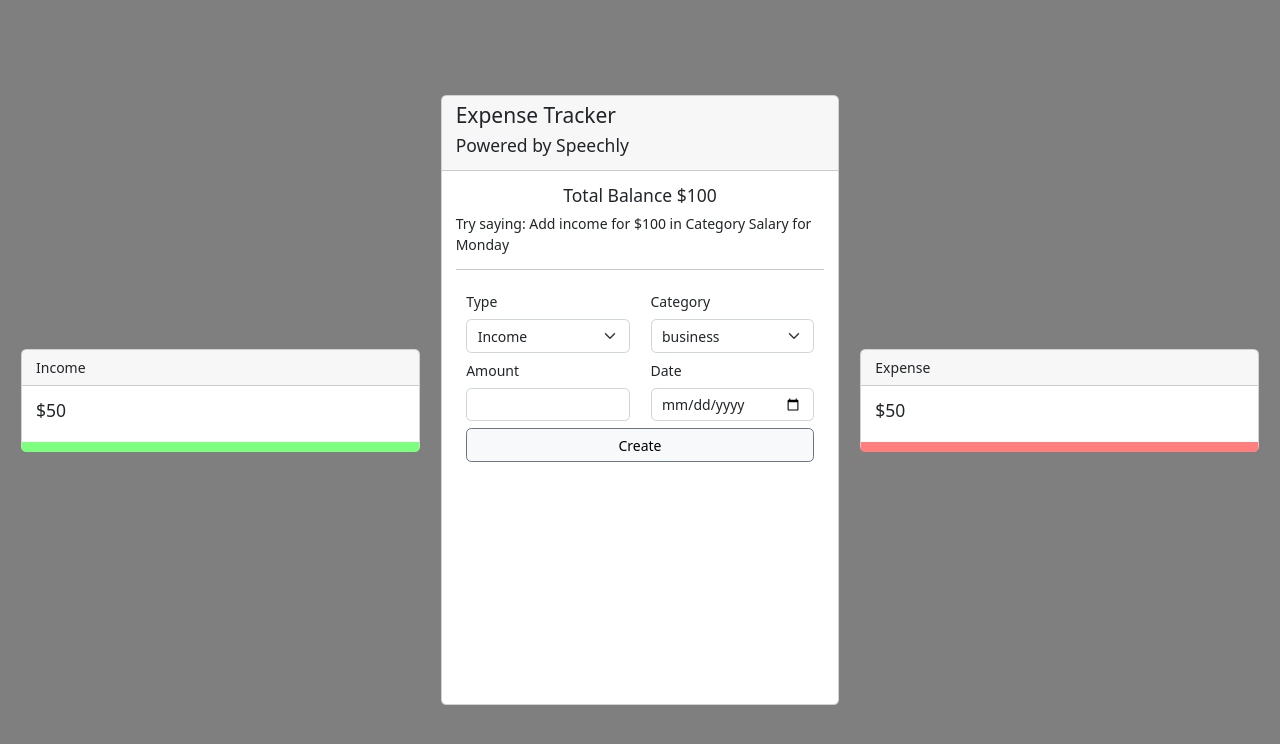
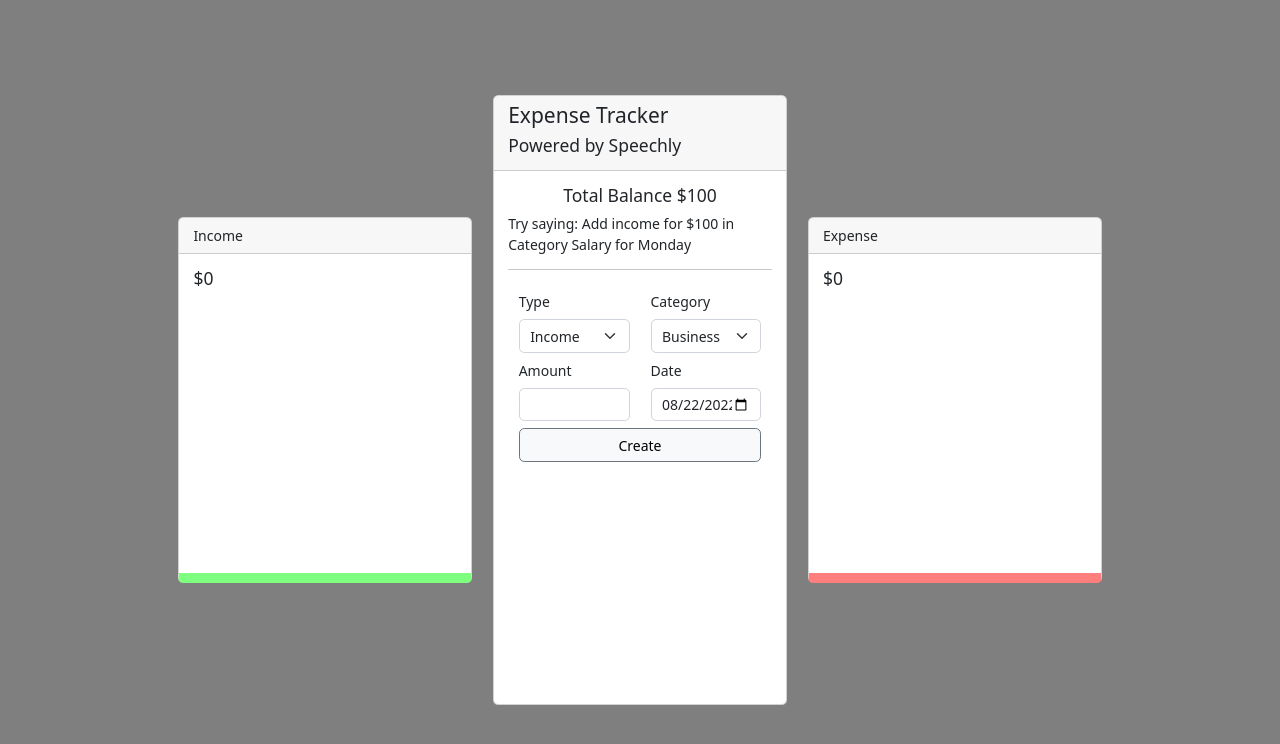
Before and after one commit to Michael-Lc/expense_tracker_project, a React (Create React App) app: page / in a window 1280 px wide. Shown: the top 744 px of the page. Built offline with nearby package versions, Linux system fonts and the light colour scheme.

Commit message:
Transactions hook and charts for details component

```diff
--- a/src/App.js
+++ b/src/App.js
@@ -7,13 +7,13 @@
   return (
     <Container fluid style={{ height: '100vh' }}>
       <Row className='m-0 h-100 justify-content-center align-items-center'>
-        <Col sm='4'>
+        <Col sm='4' xl='3'>
           <Details title='income' />
         </Col>
-        <Col sm='4'>
+        <Col sm='4' xl='3'>
           <Main />
         </Col>
-        <Col sm='4'>
+        <Col sm='4' xl='3'>
           <Details title='expense' />
         </Col>
       </Row>
--- a/src/components/Details/Details.jsx
+++ b/src/components/Details/Details.jsx
@@ -1,16 +1,21 @@
 import React from 'react'
 import { Card } from 'react-bootstrap'
 import { Doughnut } from 'react-chartjs-2'
+import { Chart as ChartJS } from 'chart.js/auto'
 
 import './styles.css'
 
+import useTransactions from '../../hooks/useTransactions'
+
 export default function Details({ title }) {
+  const { total, chartData } = useTransactions(title)
+
   return (
     <Card className={`${title}`}>
       <Card.Header className='text-capitalize'>{title}</Card.Header>
       <Card.Body>
-        <h5>$50</h5>
-        {/* <Doughnut data={[]} /> */}
+        <h5>${total}</h5>
+        <Doughnut data={chartData} />
       </Card.Body>
     </Card>
   )
--- a/src/components/Main/Form/Form.jsx
+++ b/src/components/Main/Form/Form.jsx
@@ -1,17 +1,20 @@
 import React, { useState } from 'react'
 import { Button, Col, Form, Row } from 'react-bootstrap'
 
+import { categories } from '../../../constants/categories'
 import { useTransaction } from '../../../contexts/TransactionContext'
+import { formatDate } from '../../../utils/utils'
 
 export default function MainForm() {
   const defaultValues = {
     amount: '',
     category: '',
-    type: 'Income',
-    date: new Date().toDateString(),
+    type: 'income',
+    date: formatDate(new Date()),
   }
   const [formData, setFormData] = useState(defaultValues)
   const { addTransaction } = useTransaction()
+  const selectedCategories = categories[formData.type]
 
   function onSubmit(e) {
     e.preventDefault()
@@ -29,8 +32,8 @@
           <Form.Group className='mt-2'>
             <Form.Label>Type</Form.Label>
             <Form.Select value={formData.type} onChange={e => setFormData({ ...formData, type: e.target.value })}>
-              <option value="Income">Income</option>
-              <option value="Expense">Expense</option>
+              <option value="income">Income</option>
+              <option value="expense">Expense</option>
             </Form.Select>
           </Form.Group>
         </Col>
@@ -39,8 +42,9 @@
           <Form.Group className='mt-2'>
             <Form.Label>Category</Form.Label>
             <Form.Select value={formData.category} onChange={e => setFormData({ ...formData, category: e.target.value })}>
-              <option value="business">business</option>
-              <option value="salary">salary</option>
+              {selectedCategories.map((c, idx) => (
+                <option value={c.type} key={idx}>{c.type}</option>
+              ))}
             </Form.Select>
           </Form.Group>
         </Col>
@@ -55,7 +59,7 @@
         <Col xs='6'>
           <Form.Group className='mt-2'>
             <Form.Label>Date</Form.Label>
-            <Form.Control value={formData.date} onChange={e => setFormData({ ...formData, date: e.target.value })} type='date' />
+            <Form.Control value={formData.date} onChange={e => setFormData({ ...formData, date: formatDate(e.target.value) })} type='date' />
           </Form.Group>
         </Col>
 
--- /dev/null
+++ b/src/constants/categories.js
@@ -0,0 +1,38 @@
+const incomeColors = Array(9).fill("")
+const expenseColors = Array(11).fill("")
+
+export const incomeCategories = [
+    { type: 'Business', amount: 0, color: incomeColors[0] },
+    { type: 'Investments', amount: 0, color: incomeColors[1] },
+    { type: 'Extra Income', amount: 0, color: incomeColors[2] },
+    { type: 'Deposits', amount: 0, color: incomeColors[3] },
+    { type: 'Lottery', amount: 0, color: incomeColors[4] },
+    { type: 'Gifts', amount: 0, color: incomeColors[5] },
+    { type: 'Salary', amount: 0, color: incomeColors[6] },
+    { type: 'Savings', amount: 0, color: incomeColors[7] },
+    { type: 'Rental Income', amount: 0, color: incomeColors[8] },
+]
+
+export const expenseCategories = [
+    { type: 'Bills', amount: 0, color: expenseColors[0] },
+    { type: 'Cars', amount: 0, color: expenseColors[1] },
+    { type: 'Clothes', amount: 0, color: expenseColors[2] },
+    { type: 'Travel', amount: 0, color: expenseColors[3] },
+    { type: 'Food', amount: 0, color: expenseColors[4] },
+    { type: 'Shopping', amount: 0, color: expenseColors[5] },
+    { type: 'House', amount: 0, color: expenseColors[6] },
+    { type: 'Entertainment', amount: 0, color: expenseColors[7] },
+    { type: 'Phone', amount: 0, color: expenseColors[8] },
+    { type: 'Pets', amount: 0, color: expenseColors[9] },
+    { type: 'Other', amount: 0, color: expenseColors[10] },
+]
+
+export const categories = {
+    'income': incomeCategories,
+    'expense': expenseCategories
+}
+
+export const resetCategories = () => {
+    incomeCategories.forEach(c => c.amount = 0)
+    expenseCategories.forEach(c => c.amount = 0)
+}
--- /dev/null
+++ b/src/hooks/useTransactions.js
@@ -0,0 +1,26 @@
+import { categories, resetCategories } from '../constants/categories'
+import { useTransaction } from '../contexts/TransactionContext'
+
+export default function useTransactions(type) {
+  const { transactions } = useTransaction()
+  resetCategories()
+  const selectedCategories = transactions.filter(t => t.type === type)
+  const total = selectedCategories.reduce((acc, curr) => acc += (parseFloat(curr.amount) || 0), 0)
+
+  selectedCategories.forEach(t => {
+    const category = categories[type].find(c => c.type === t.category)
+
+    if(category) category.amount +=(parseFloat(t.amount) || 0)
+  })
+
+  const filteredCategories = categories[type].filter(c => c.amount > 0)
+  const chartData = {
+    datasets: [{
+      data: filteredCategories.map(c => c.amount),
+      backgroundColor: filteredCategories.map(c => c.color)
+    }],
+    labels: filteredCategories.map(c => c.type)
+  }
+
+  return { filteredCategories, total, chartData }
+}
--- /dev/null
+++ b/src/utils/utils.js
@@ -0,0 +1,15 @@
+export function formatDate(date) {
+  const d = new Date(date)
+  let month = `${d.getMonth() + 1}`
+  let day = `${d.getDate()}`
+  const year = `${d.getFullYear()}`
+
+  if(month.length < 2) {
+    month = `0${month}`
+  }
+  if(day.length < 2) {
+    day = `0${day}`
+  }
+
+  return [year, month, day].join("-")
+}
```
